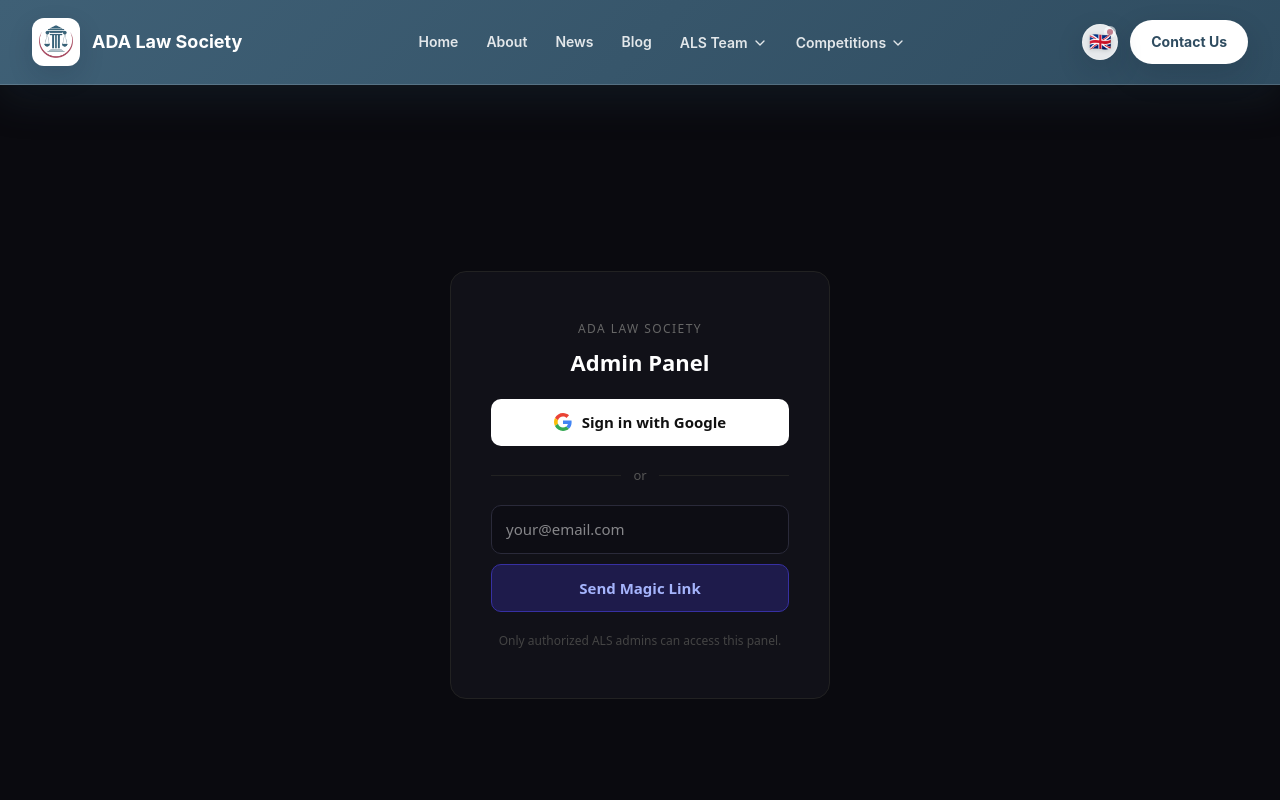
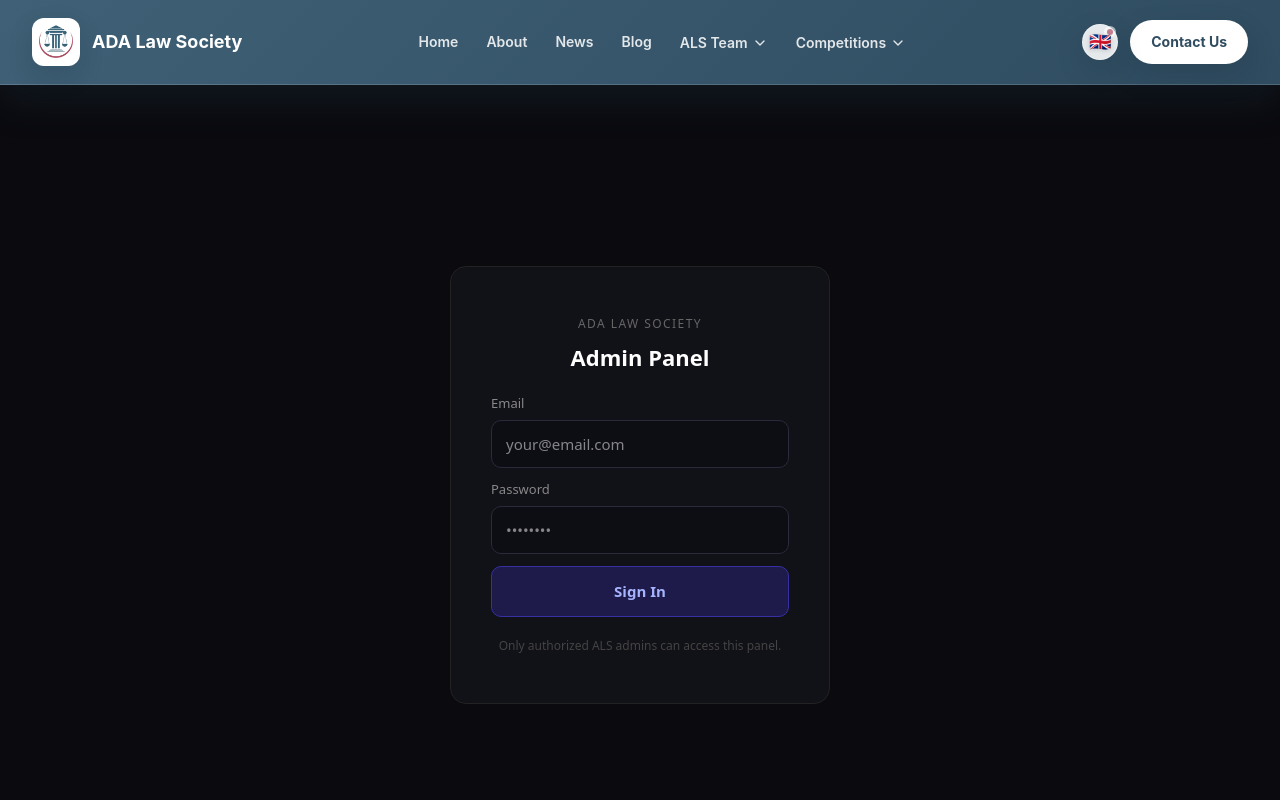
Before and after one commit to serxan22/adalawsociety, a Next.js app: page /admin/login in a window 1280 px wide. Shown: the top 800 px of the page. Built offline with nearby package versions, Linux system fonts and the light colour scheme.

Commit message:
Replace magic link with email password login

```diff
--- a/app/admin/login/page.tsx
+++ b/app/admin/login/page.tsx
@@ -1,27 +1,29 @@
 "use client";
 
 import { Suspense, useState } from "react";
-import { useSearchParams } from "next/navigation";
+import { useRouter, useSearchParams } from "next/navigation";
 
 function AdminLoginContent() {
   const searchParams = useSearchParams();
   const next = searchParams.get("next") ?? "/admin";
+  const router = useRouter();
 
   const error = searchParams.get("error");
-  const errorMsg =
+  const urlError =
     error === "not-authorized"
       ? "Your account does not have admin access."
-      : error
-        ? "Login required. Please sign in."
+      : error === "login-required"
+        ? "Please sign in to continue."
         : null;
 
   const [email, setEmail] = useState("");
-  const [status, setStatus] = useState<"idle" | "loading" | "sent" | "error">("idle");
+  const [password, setPassword] = useState("");
+  const [status, setStatus] = useState<"idle" | "loading" | "error">("idle");
   const [errorText, setErrorText] = useState("");
 
-  async function handleMagicLink() {
-    if (!email || !email.includes("@")) {
-      setErrorText("Please enter a valid email address.");
+  async function handleLogin() {
+    if (!email || !password) {
+      setErrorText("Please enter both email and password.");
       setStatus("error");
       return;
     }
@@ -30,17 +32,18 @@ function AdminLoginContent() {
     setErrorText("");
 
     try {
-      const res = await fetch("/auth/magic-link", {
+      const res = await fetch("/auth/email-login", {
         method: "POST",
         headers: { "Content-Type": "application/json" },
-        body: JSON.stringify({ email, next }),
+        body: JSON.stringify({ email, password, next }),
       });
       const data = await res.json();
 
       if (data.success) {
-        setStatus("sent");
+        router.push(next);
+        router.refresh();
       } else {
-        setErrorText(data.error ?? "Something went wrong. Please try again.");
+        setErrorText(data.error ?? "Invalid email or password.");
         setStatus("error");
       }
     } catch {
@@ -72,6 +75,7 @@ function AdminLoginContent() {
           gap: "20px",
           width: "100%",
           maxWidth: "380px",
+          boxSizing: "border-box",
         }}
       >
         <div style={{ textAlign: "center" }}>
@@ -81,7 +85,7 @@ function AdminLoginContent() {
               fontSize: "12px",
               letterSpacing: "0.12em",
               textTransform: "uppercase",
-              marginBottom: "8px",
+              margin: "0 0 8px",
             }}
           >
             ADA Law Society
@@ -98,93 +102,34 @@ function AdminLoginContent() {
           </h1>
         </div>
 
-        {errorMsg && (
+        {urlError && (
           <p
             style={{
               color: "#f87171",
               fontSize: "14px",
               textAlign: "center",
-              margin: 0,
               background: "#2a1010",
               border: "1px solid #4a1010",
               borderRadius: "8px",
               padding: "10px 14px",
               width: "100%",
               boxSizing: "border-box",
+              margin: 0,
             }}
           >
-            {errorMsg}
+            {urlError}
           </p>
         )}
 
-        <a
-          href={"/auth/sign-in?next=" + encodeURIComponent(next)}
-          style={{
-            display: "flex",
-            alignItems: "center",
-            justifyContent: "center",
-            gap: "10px",
-            width: "100%",
-            background: "#fff",
-            color: "#111",
-            fontWeight: 600,
-            fontSize: "15px",
-            padding: "12px 0",
-            borderRadius: "10px",
-            textAlign: "center",
-            textDecoration: "none",
-            boxSizing: "border-box",
-          }}
-        >
-          <svg width="18" height="18" viewBox="0 0 48 48">
-            <path fill="#EA4335" d="M24 9.5c3.54 0 6.71 1.22 9.21 3.6l6.85-6.85C35.9 2.38 30.47 0 24 0 14.62 0 6.51 5.38 2.56 13.22l7.98 6.19C12.43 13.72 17.74 9.5 24 9.5z" />
-            <path fill="#4285F4" d="M46.98 24.55c0-1.57-.15-3.09-.38-4.55H24v9.02h12.94c-.58 2.96-2.26 5.48-4.78 7.18l7.73 6c4.51-4.18 7.09-10.36 7.09-17.65z" />
-            <path fill="#FBBC05" d="M10.53 28.59c-.48-1.45-.76-2.99-.76-4.59s.27-3.14.76-4.59l-7.98-6.19C.92 16.46 0 20.12 0 24c0 3.88.92 7.54 2.56 10.78l7.97-6.19z" />
-            <path fill="#34A853" d="M24 48c6.48 0 11.93-2.13 15.89-5.81l-7.73-6c-2.18 1.48-4.97 2.31-8.16 2.31-6.26 0-11.57-4.22-13.47-9.91l-7.98 6.19C6.51 42.62 14.62 48 24 48z" />
-          </svg>
-          Sign in with Google
-        </a>
-
-        <div
-          style={{
-            display: "flex",
-            alignItems: "center",
-            width: "100%",
-            gap: "12px",
-          }}
-        >
-          <div style={{ flex: 1, height: "1px", background: "#222" }} />
-          <span style={{ color: "#555", fontSize: "13px" }}>or</span>
-          <div style={{ flex: 1, height: "1px", background: "#222" }} />
-        </div>
-
-        {status === "sent" ? (
-          <div
-            style={{
-              background: "#0d2a1a",
-              border: "1px solid #14532d",
-              borderRadius: "10px",
-              padding: "16px",
-              width: "100%",
-              boxSizing: "border-box",
-              textAlign: "center",
-            }}
-          >
-            <p style={{ color: "#4ade80", fontSize: "15px", fontWeight: 600, margin: "0 0 6px" }}>
-              Check your email ✓
-            </p>
-            <p style={{ color: "#86efac", fontSize: "13px", margin: 0 }}>
-              A login link has been sent to <strong>{email}</strong>. Click the link to access the admin panel.
-            </p>
-          </div>
-        ) : (
-          <div style={{ width: "100%", display: "flex", flexDirection: "column", gap: "10px" }}>
+        <div style={{ width: "100%", display: "flex", flexDirection: "column", gap: "12px" }}>
+          <div style={{ display: "flex", flexDirection: "column", gap: "6px" }}>
+            <label style={{ color: "#888", fontSize: "13px" }}>Email</label>
             <input
               type="email"
               placeholder="your@email.com"
               value={email}
-              onChange={(e) => setEmail(e.target.value)}
-              onKeyDown={(e) => e.key === "Enter" && handleMagicLink()}
+              onChange={(event) => setEmail(event.target.value)}
+              onKeyDown={(event) => event.key === "Enter" && handleLogin()}
               style={{
                 width: "100%",
                 background: "#0d0d14",
@@ -197,15 +142,48 @@ function AdminLoginContent() {
                 boxSizing: "border-box",
               }}
             />
+          </div>
+
+          <div style={{ display: "flex", flexDirection: "column", gap: "6px" }}>
+            <label style={{ color: "#888", fontSize: "13px" }}>Password</label>
+            <input
+              type="password"
+              placeholder="••••••••"
+              value={password}
+              onChange={(event) => setPassword(event.target.value)}
+              onKeyDown={(event) => event.key === "Enter" && handleLogin()}
+              style={{
+                width: "100%",
+                background: "#0d0d14",
+                border: "1px solid #2a2a3a",
+                borderRadius: "10px",
+                padding: "12px 14px",
+                color: "#fff",
+                fontSize: "15px",
+                outline: "none",
+                boxSizing: "border-box",
+              }}
+            />
+          </div>
 
           {status === "error" && errorText && (
-              <p style={{ color: "#f87171", fontSize: "13px", margin: 0 }}>
+            <p
+              style={{
+                color: "#f87171",
+                fontSize: "13px",
+                margin: 0,
+                background: "#2a1010",
+                border: "1px solid #4a1010",
+                borderRadius: "8px",
+                padding: "10px 14px",
+              }}
+            >
               {errorText}
             </p>
           )}
 
           <button
-              onClick={handleMagicLink}
+            onClick={handleLogin}
             disabled={status === "loading"}
             style={{
               width: "100%",
@@ -214,17 +192,16 @@ function AdminLoginContent() {
               color: status === "loading" ? "#666" : "#a5b4fc",
               fontWeight: 600,
               fontSize: "15px",
-                padding: "12px 0",
+              padding: "13px 0",
               borderRadius: "10px",
               cursor: status === "loading" ? "not-allowed" : "pointer",
               transition: "background 0.2s",
               boxSizing: "border-box",
             }}
           >
-              {status === "loading" ? "Sending..." : "Send Magic Link"}
+            {status === "loading" ? "Signing in..." : "Sign In"}
           </button>
         </div>
-        )}
 
         <p style={{ color: "#444", fontSize: "12px", textAlign: "center", margin: 0 }}>
           Only authorized ALS admins can access this panel.
--- /dev/null
+++ b/app/auth/email-login/route.ts
@@ -0,0 +1,52 @@
+import { createSupabaseServerClient } from "@/lib/supabase/server";
+import { NextRequest, NextResponse } from "next/server";
+
+export async function POST(request: NextRequest) {
+  try {
+    const body = await request.json();
+    const email: string = body.email ?? "";
+    const password: string = body.password ?? "";
+
+    if (!email || !password) {
+      return NextResponse.json(
+        { error: "Email and password are required." },
+        { status: 400 },
+      );
+    }
+
+    const supabase = await createSupabaseServerClient();
+
+    const { data, error } = await supabase.auth.signInWithPassword({
+      email,
+      password,
+    });
+
+    if (error || !data.user) {
+      return NextResponse.json(
+        { error: "Invalid email or password." },
+        { status: 401 },
+      );
+    }
+
+    const { data: adminRow } = await supabase
+      .from("admins")
+      .select("role")
+      .eq("email", email)
+      .single();
+
+    if (!adminRow) {
+      await supabase.auth.signOut();
+      return NextResponse.json(
+        { error: "Your account does not have admin access." },
+        { status: 403 },
+      );
+    }
+
+    return NextResponse.json({ success: true, role: adminRow.role });
+  } catch {
+    return NextResponse.json(
+      { error: "Server error. Please try again." },
+      { status: 500 },
+    );
+  }
+}
--- a/app/auth/magic-link/route.ts
+++ /dev/null
@@ -1,42 +0,0 @@
-import { createSupabaseServerClient } from "@/lib/supabase/server";
-import { NextRequest, NextResponse } from "next/server";
-
-export async function POST(request: NextRequest) {
-  try {
-    const body = await request.json();
-    const email: string = body.email ?? "";
-    const next: string = body.next ?? "/admin";
-
-    if (!email || !email.includes("@")) {
-      return NextResponse.json({ error: "Invalid email address." }, { status: 400 });
-    }
-
-    const supabase = await createSupabaseServerClient();
-
-    const { data: adminRow } = await supabase
-      .from("admins")
-      .select("role")
-      .eq("email", email)
-      .single();
-
-    if (!adminRow) {
-      return NextResponse.json({ success: true });
-    }
-
-    const { error } = await supabase.auth.signInWithOtp({
-      email,
-      options: {
-        emailRedirectTo: `${request.nextUrl.origin}/auth/callback?next=${encodeURIComponent(next)}`,
-        shouldCreateUser: false,
-      },
-    });
-
-    if (error) {
-      return NextResponse.json({ error: error.message }, { status: 500 });
-    }
-
-    return NextResponse.json({ success: true });
-  } catch {
-    return NextResponse.json({ error: "Server error. Please try again." }, { status: 500 });
-  }
-}
--- a/app/auth/sign-in/route.ts
+++ /dev/null
@@ -1,19 +0,0 @@
-import { createSupabaseServerClient } from "@/lib/supabase/server";
-import { NextRequest, NextResponse } from "next/server";
-
-export async function GET(request: NextRequest) {
-  const next = request.nextUrl.searchParams.get("next") ?? "/admin";
-  const supabase = await createSupabaseServerClient();
-  const { data, error } = await supabase.auth.signInWithOAuth({
-    provider: "google",
-    options: {
-      redirectTo: `${request.nextUrl.origin}/auth/callback?next=${encodeURIComponent(next)}`,
-    },
-  });
-
-  if (error || !data.url) {
-    return NextResponse.redirect(`${request.nextUrl.origin}/admin/login?error=oauth-failed`);
-  }
-
-  return NextResponse.redirect(data.url);
-}
```
Lines whose indentation alone changed are shown as unchanged.
